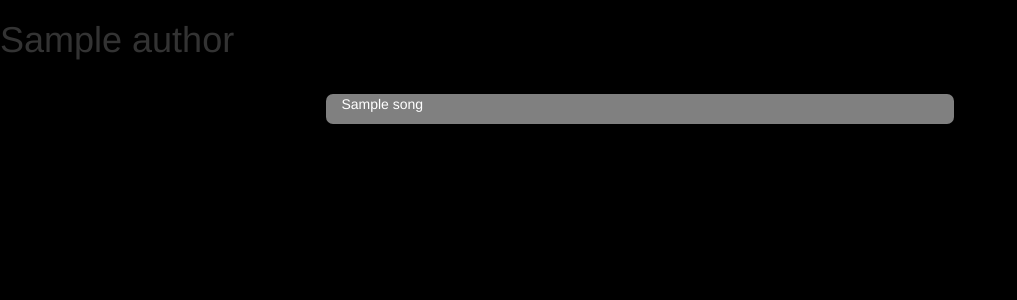
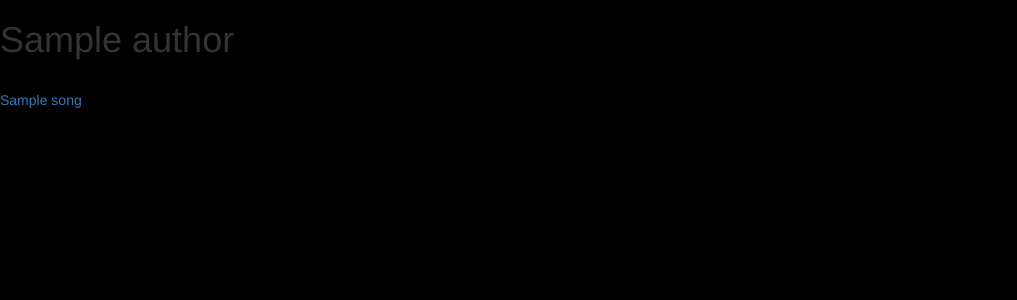
Before and after one commit to stoyanovd/yurasic, a Django app: page /authors/1/ in a window 1280 px wide. Shown: the top 300 px of the page, without its empty margins (0-1017 px from the left). Run offline with Django 3.2, Linux system fonts and the light colour scheme; tables that the repository leaves empty hold one stand-in row (values such as "Sample post"); some libraries are stand-ins or nearby versions.

Commit message:
no whitespaces in chords-only. Regenerate correct
Needs sass compiler on local!

```diff
--- a/songsapp/static/songsapp/commons.css
+++ b/songsapp/static/songsapp/commons.css
@@ -1,8 +1,6 @@
 @import url(https://fonts.googleapis.com/css?family=Fira+Mono|Anonymous+Pro|Cousine&subset=latin,cyrillic);
 .song_text_style {
   color: white;
-  margin-left: 80;
-  margin-right: 80;
   font-family: "Cousine", monospace;
   white-space: pre; }
 
@@ -19,27 +17,7 @@
   color: orangered;
   font-weight: bold; }
 
-.songapp_box {
-  min-height: 30px;
-  min-width: 50%;
-  background-color: gray;
-  border-radius: 7px;
-  color: white;
-  margin-bottom: 4px;
-  margin-top: 4px;
-  margin-left: 15%;
-  margin-right: 15%;
-  vertical-align: middle; }
-
-.songapp_box:hover {
-  opacity: 0.85; }
-
-.songapp_link {
-  margin-left: 15px;
-  height: 100%; }
-
-.songs_list {
-  margin-left: 15%;
-  margin-right: 15%; }
+.chords_line_no_pre {
+  white-space: nowrap; }
 
 /*# sourceMappingURL=commons.css.map */
--- a/songsapp/static/songsapp/commons.sass
+++ b/songsapp/static/songsapp/commons.sass
@@ -31,7 +31,7 @@
   font-weight: bold
 
 .chords_line_no_pre
-  white-space: nowrap !important
+  white-space: nowrap
 
 //.songapp_box
 //  min-height: 30px
```
Also changed, not shown: 1 other file.
